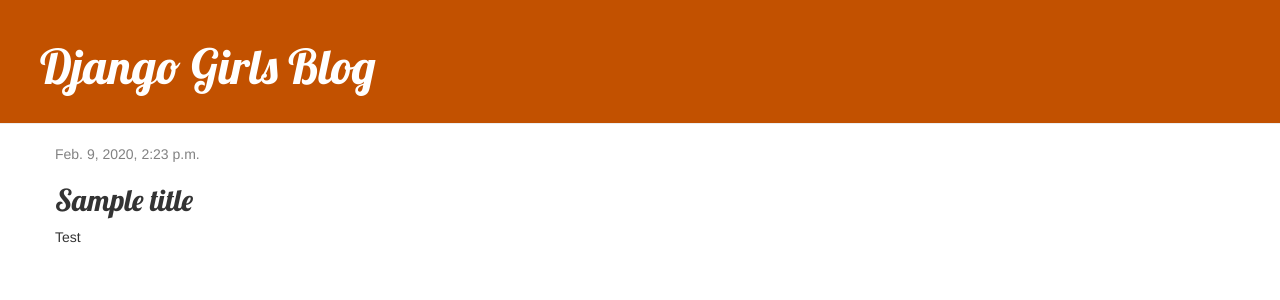
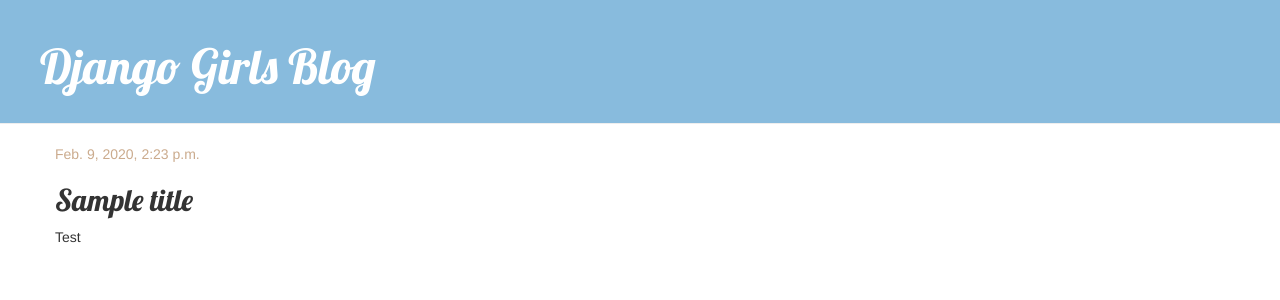
Before and after one commit to 6010110190/Lab3SB04, a Django app: page /post/1/ in a window 1280 px wide. Shown: the top 300 px of the page. Run offline with Django 3.2, Linux system fonts and the light colour scheme; data comes from the database, SQL or seed files in the repository; some libraries are stand-ins or nearby versions.

Commit message:
Change color.

```diff
--- a/blog/static/css/blog.css
+++ b/blog/static/css/blog.css
@@ -1,5 +1,5 @@
 .page-header {
-    background-color: #C25100;
+    background-color: #88BBDD;
     margin-top: 0;
     padding: 20px 20px 20px 40px;
 }
@@ -19,7 +19,7 @@
 }
 
 .date {
-    color: #828282;
+    color: #CBAB8D;
 }
 
 .save {
@@ -42,5 +42,5 @@
 }
 
 .post h2 a, .post h2 a:visited {
-    color: #000000;
+    color: #FF9797;
 }
```
